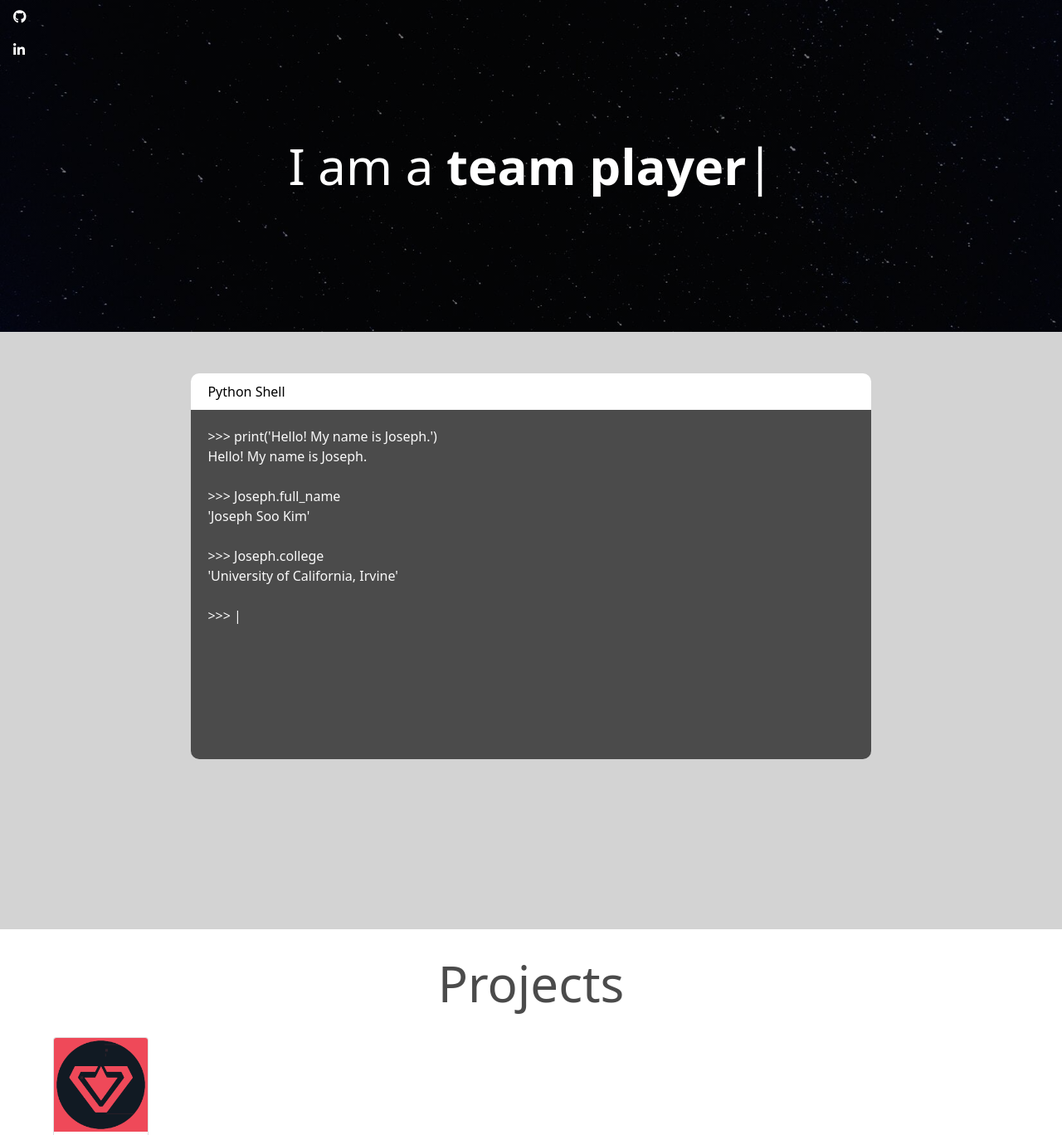
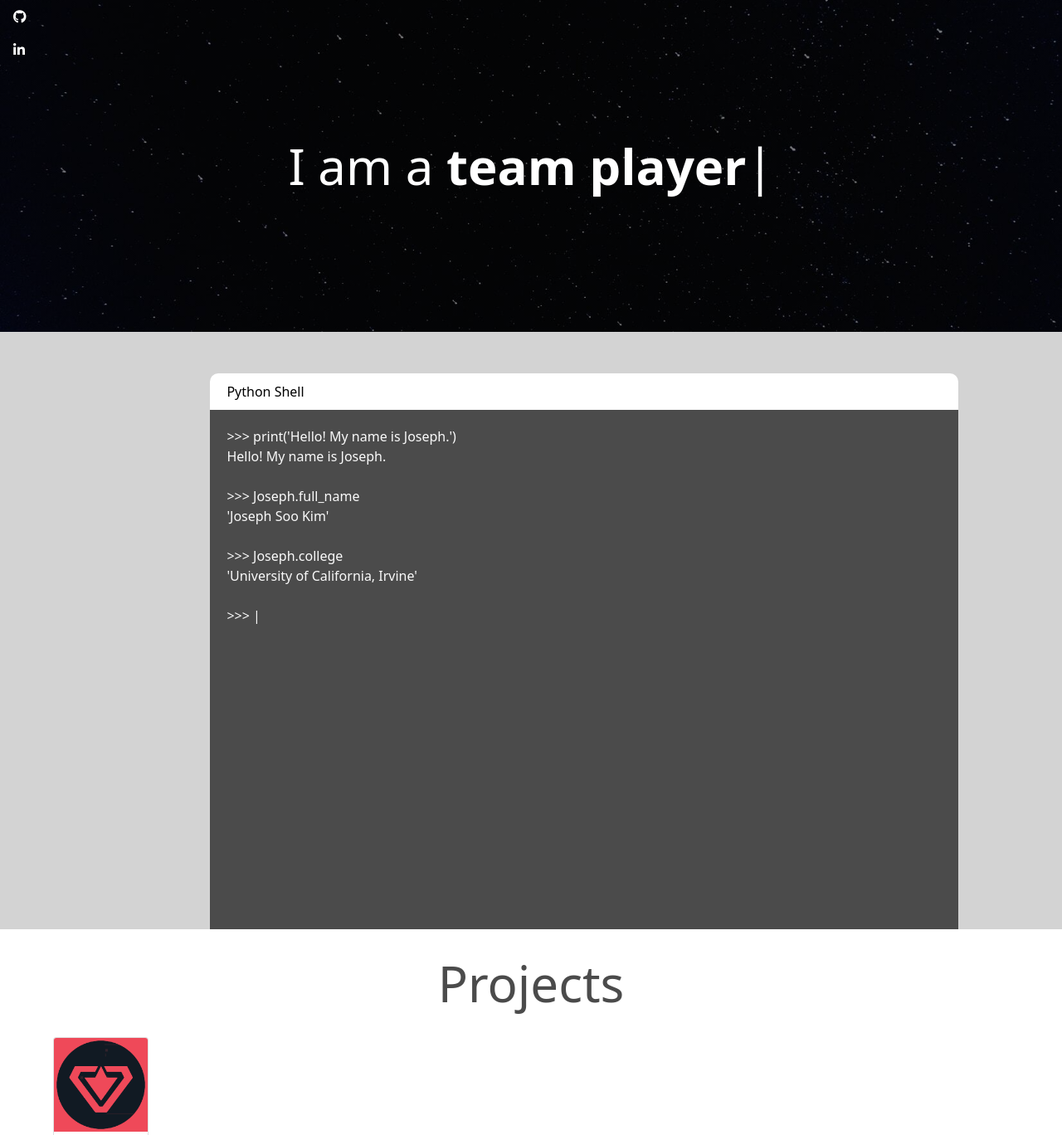
Before and after one commit to josephsookim/v1, a Flask app: page / in a window 1280 px wide; the page is wider, and only the part inside the window is pictured. Shown: the top 1368 px of that part at 83% size. Run offline with Flask 2, Linux system fonts and the light colour scheme.

Commit message:
fix console css

```diff
--- a/static/css/styles.css
+++ b/static/css/styles.css
@@ -44,7 +44,7 @@ html {
 #about {
   background-color: #d3d3d3;
   height: 90%;
-  width: 100%;
+  width: 110%;
 }
 
 #code {
@@ -53,7 +53,7 @@ html {
   margin: auto;
   padding-top: 50px;
   /*height: 700px;*/
-  height: 80%;
+  height: 100%;
   text-align: left;
   color: #fafafa;
 }
@@ -75,7 +75,7 @@ html {
   width: 80%;
   padding: 20px;
   /*height: 650px;*/
-  height: 80%;
+  height: 100%;
   margin: auto;
   background: #4b4b4b;
   border-bottom-left-radius: 10px;
```
